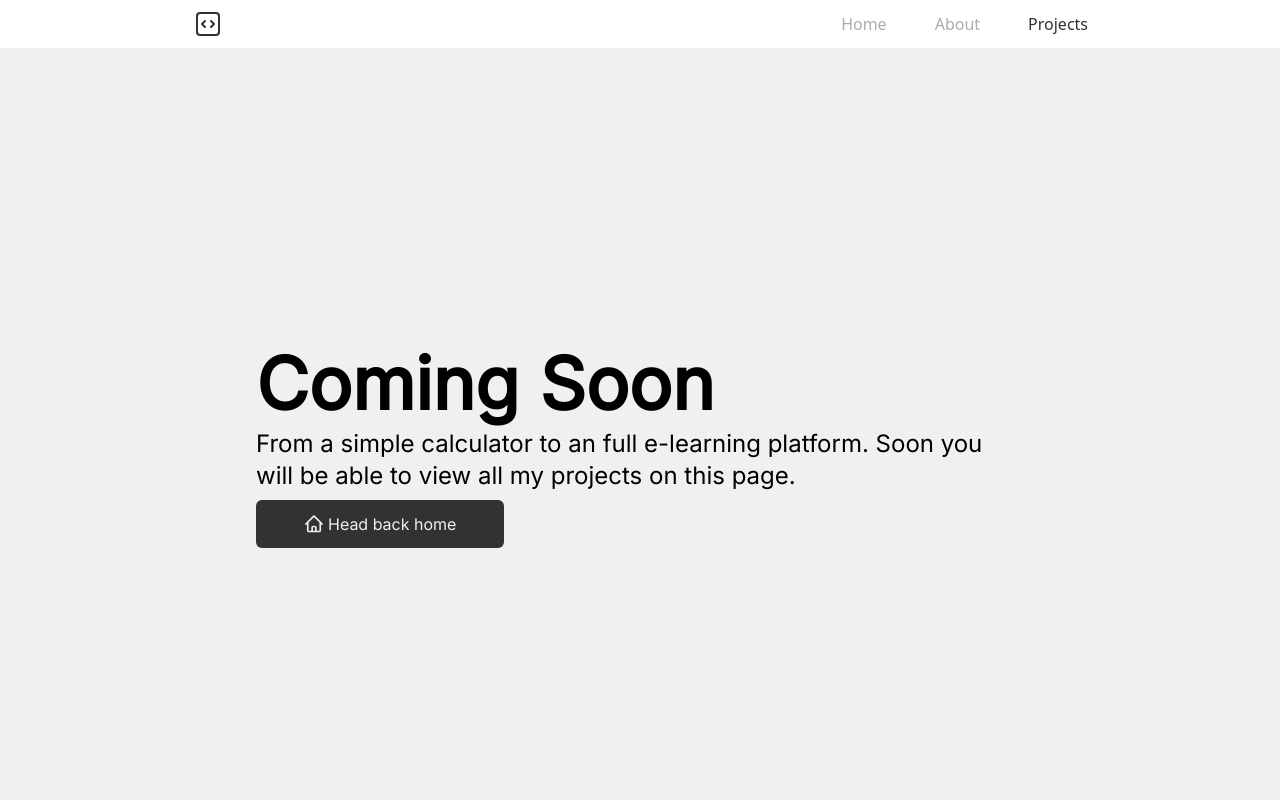
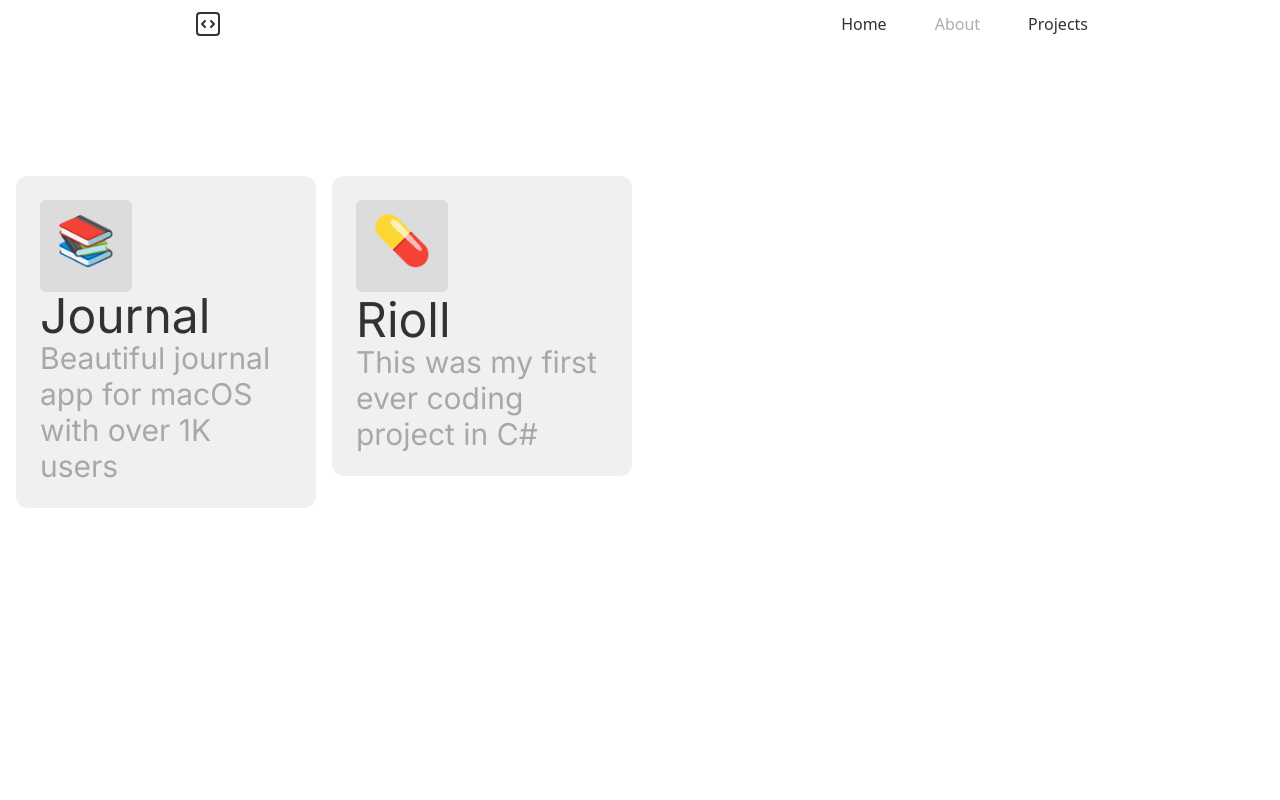
Before and after one commit to DennisCMoes/portfolio-v2, a Next.js app: page /projects in a window 1280 px wide. Shown: the top 800 px of the page. Built offline with nearby package versions, Linux system fonts and the light colour scheme.

Commit message:
Added a first draft of the project detail page

```diff
--- a/next.config.js
+++ b/next.config.js
@@ -1,6 +1,9 @@
 /** @type {import('next').NextConfig} */
 const nextConfig = {
   reactStrictMode: true,
+  images: {
+    domains: ['images.unsplash.com'],
+  },
 }
 
 module.exports = nextConfig
--- a/src/components/layout/navbar.tsx
+++ b/src/components/layout/navbar.tsx
@@ -38,19 +38,21 @@ export default function Navbar() {
         <div className="inline-flex items-center justify-between gap-4 md:gap-12">
           <Link
             href="/"
-            className={path === '/' ? ACTIVE_LINK : NOT_ACTIVE_LINK}
+            className={path.includes('/') ? ACTIVE_LINK : NOT_ACTIVE_LINK}
           >
             Home
           </Link>
           <Link
             href="/about"
-            className={path === '/about' ? ACTIVE_LINK : NOT_ACTIVE_LINK}
+            className={path.includes('/about') ? ACTIVE_LINK : NOT_ACTIVE_LINK}
           >
             About
           </Link>
           <Link
             href="/projects"
-            className={path === '/projects' ? ACTIVE_LINK : NOT_ACTIVE_LINK}
+            className={
+              path.includes('/projects') ? ACTIVE_LINK : NOT_ACTIVE_LINK
+            }
           >
             Projects
           </Link>
--- a/src/components/ui/project-card.tsx
+++ b/src/components/ui/project-card.tsx
@@ -1,15 +1,17 @@
 import Link from 'next/link'
+import Project from '@/types/Project'
 
 type Props = {
   icon: string
   title: string
   description: string
+  slug: string
 }
 
-export default function ProjectCard({ icon, title, description }: Props) {
+export default function ProjectCard({ icon, title, description, slug }: Props) {
   return (
     <Link
-      href="/projects"
+      href={`/projects/${slug}`}
       className="cursor-pointer bg-card-primary-light dark:bg-card-primary-dark w-full aspect-square rounded-xl p-6 inline-flex items-start justify-between flex-col md:hover:scale-105 transition-transform"
     >
       {/* TODO: Add darker color that's just darker than the card */}
--- a/src/data/projects.json
+++ b/src/data/projects.json
@@ -2,11 +2,39 @@
   {
     "icon": "📚",
     "title": "Journal",
-    "description": "Beautiful journal app for macOS with over 1K users"
+    "description": "Beautiful journal app for macOS with over 1K users",
+    "slug": "journal",
+    "tags": ["macOS", "Swift", "AppKit", "Cocoa", "Objective-C"],
+    "banner": "https://images.unsplash.com/photo-1461749280684-dccba630e2f6?ixlib=rb-4.0.3&ixid=MnwxMjA3fDB8MHxwaG90by1wYWdlfHx8fGVufDB8fHx8&auto=format&fit=crop&w=2069&q=80",
+    "content": [
+      "Lorem ipsum dolor sit amet, consectetur adipiscing elit. Fusce aliquam elementum urna, ut egestas arcu feugiat sit amet. Vestibulum mollis ultrices consectetur. Pellentesque dignissim, lacus at posuere dapibus, massa est convallis erat, ut commodo augue risus non lacus. Praesent vel nunc ante. Donec justo quam, auctor id elementum in, rutrum sed purus. Ut eget sapien sit amet arcu posuere pretium. Sed magna nisi, viverra nec lacus et, facilisis tempus ipsum. Sed ut dolor sed est maximus cursus. Suspendisse efficitur aliquet ante, eu dapibus sapien tincidunt vitae. Nullam tristique non urna in finibus.",
+
+      "Morbi vitae sapien id massa aliquam vehicula. Donec consequat feugiat tortor vitae fringilla. Morbi quis tellus aliquet, imperdiet leo sed, consectetur est. Suspendisse eget dictum ex. Phasellus ut lobortis eros, nec consequat ligula. Sed nec nisi congue, condimentum ante eu, porta est. Sed quis purus mi. Ut eget lacus luctus metus mattis maximus eu at nisl. Donec nec arcu sed lectus fringilla venenatis. Nulla et risus mauris.",
+
+      "Pellentesque hendrerit lacus dolor. Praesent commodo posuere ornare. Nunc pellentesque massa et enim lacinia aliquet. Mauris vel ligula ex. Donec et metus sagittis, sagittis elit id, porta tellus. Nunc lorem quam, posuere non magna quis, tempus semper nulla. Suspendisse potenti. Donec pretium, nunc vel tincidunt fermentum, eros risus volutpat justo, ut ornare sem risus ac erat. Interdum et malesuada fames ac ante ipsum primis in faucibus. Nullam auctor nisl risus, eu consequat risus pulvinar in. Integer tincidunt, tortor eget euismod ultrices, urna metus mollis orci, dignissim tempus tellus purus at purus. Vivamus aliquet lacus nisi, in hendrerit eros porta et.",
+
+      "Lorem ipsum dolor sit amet, consectetur adipiscing elit. Integer nibh lacus, imperdiet vel erat ac, sollicitudin rhoncus ipsum. Aliquam eu nisl sed leo dapibus vulputate nec non erat. Curabitur fringilla venenatis orci, eget efficitur odio vulputate ut. Curabitur tincidunt eleifend magna in viverra. Praesent euismod, velit eget semper volutpat, tellus arcu fermentum enim, eget vestibulum nunc arcu et justo. Ut ac porta justo, nec viverra ex. In vitae tortor turpis. Nulla non est et nisi tempus aliquet eu non justo. Nulla vitae ullamcorper dolor. Sed vehicula nisi vel risus molestie aliquam. Donec orci urna, tincidunt eu dolor ac, faucibus lacinia ante. Duis quis imperdiet est.",
+
+      "Proin neque eros, tristique sit amet metus ut, rhoncus vulputate arcu. Proin lacinia efficitur malesuada. Duis ut leo a arcu finibus semper. In pellentesque eget purus non placerat. Proin lacinia ac felis sit amet eleifend. Praesent a malesuada augue. Praesent in condimentum nisi."
+    ]
   },
   {
     "icon": "💊",
     "title": "Rioll",
-    "description": "This was my first ever coding project in C#"
+    "description": "This was my first ever coding project in C#",
+    "slug": "rioll",
+    "tags": ["macOS", "Swift", "AppKit", "Cocoa", "Objective-C"],
+    "banner": "https://images.unsplash.com/photo-1461749280684-dccba630e2f6?ixlib=rb-4.0.3&ixid=MnwxMjA3fDB8MHxwaG90by1wYWdlfHx8fGVufDB8fHx8&auto=format&fit=crop&w=2069&q=80",
+    "content": [
+      "Lorem ipsum dolor sit amet, consectetur adipiscing elit. Fusce aliquam elementum urna, ut egestas arcu feugiat sit amet. Vestibulum mollis ultrices consectetur. Pellentesque dignissim, lacus at posuere dapibus, massa est convallis erat, ut commodo augue risus non lacus. Praesent vel nunc ante. Donec justo quam, auctor id elementum in, rutrum sed purus. Ut eget sapien sit amet arcu posuere pretium. Sed magna nisi, viverra nec lacus et, facilisis tempus ipsum. Sed ut dolor sed est maximus cursus. Suspendisse efficitur aliquet ante, eu dapibus sapien tincidunt vitae. Nullam tristique non urna in finibus.",
+
+      "Morbi vitae sapien id massa aliquam vehicula. Donec consequat feugiat tortor vitae fringilla. Morbi quis tellus aliquet, imperdiet leo sed, consectetur est. Suspendisse eget dictum ex. Phasellus ut lobortis eros, nec consequat ligula. Sed nec nisi congue, condimentum ante eu, porta est. Sed quis purus mi. Ut eget lacus luctus metus mattis maximus eu at nisl. Donec nec arcu sed lectus fringilla venenatis. Nulla et risus mauris.",
+
+      "Pellentesque hendrerit lacus dolor. Praesent commodo posuere ornare. Nunc pellentesque massa et enim lacinia aliquet. Mauris vel ligula ex. Donec et metus sagittis, sagittis elit id, porta tellus. Nunc lorem quam, posuere non magna quis, tempus semper nulla. Suspendisse potenti. Donec pretium, nunc vel tincidunt fermentum, eros risus volutpat justo, ut ornare sem risus ac erat. Interdum et malesuada fames ac ante ipsum primis in faucibus. Nullam auctor nisl risus, eu consequat risus pulvinar in. Integer tincidunt, tortor eget euismod ultrices, urna metus mollis orci, dignissim tempus tellus purus at purus. Vivamus aliquet lacus nisi, in hendrerit eros porta et.",
+
+      "Lorem ipsum dolor sit amet, consectetur adipiscing elit. Integer nibh lacus, imperdiet vel erat ac, sollicitudin rhoncus ipsum. Aliquam eu nisl sed leo dapibus vulputate nec non erat. Curabitur fringilla venenatis orci, eget efficitur odio vulputate ut. Curabitur tincidunt eleifend magna in viverra. Praesent euismod, velit eget semper volutpat, tellus arcu fermentum enim, eget vestibulum nunc arcu et justo. Ut ac porta justo, nec viverra ex. In vitae tortor turpis. Nulla non est et nisi tempus aliquet eu non justo. Nulla vitae ullamcorper dolor. Sed vehicula nisi vel risus molestie aliquam. Donec orci urna, tincidunt eu dolor ac, faucibus lacinia ante. Duis quis imperdiet est.",
+
+      "Proin neque eros, tristique sit amet metus ut, rhoncus vulputate arcu. Proin lacinia efficitur malesuada. Duis ut leo a arcu finibus semper. In pellentesque eget purus non placerat. Proin lacinia ac felis sit amet eleifend. Praesent a malesuada augue. Praesent in condimentum nisi."
+    ]
   }
 ]
--- a/src/pages/about.tsx
+++ b/src/pages/about.tsx
@@ -41,6 +41,7 @@ export default function About() {
                 icon={project.icon}
                 title={project.title}
                 description={project.description}
+                slug={project.slug}
               />
             ))}
           </div>
--- a/src/pages/projects.tsx
+++ b/src/pages/projects.tsx
@@ -1,6 +1,9 @@
 import { Inter } from 'next/font/google'
 import Head from 'next/head'
 import Link from 'next/link'
+
+import ProjectData from '@/data/projects.json'
+import ProjectCard from '@/components/ui/project-card'
 
 const inter = Inter({ subsets: ['latin'], weight: '400' })
 
@@ -12,35 +15,12 @@ export default function Projects() {
         <title>Projects | Coming soon</title>
       </Head>
       <main
-        className={`${inter.className} bg-primary-light min-h-screen flex items-center justify-center p-4`}
+        className={`${inter.className} bg-background-light text-secondary-light dark:bg-background-dark dark:text-secondary-dark min-h-screen px-4 py-12 md:py-32`}
       >
-        <div className="max-w-3xl space-y-2">
-          <p className="text-7xl font-semibold">Coming Soon</p>
-          <p className="text-2xl">
-            From a simple calculator to an full e-learning platform. Soon you
-            will be able to view all my projects on this page.
-          </p>
-          <Link
-            href="/"
-            className="inline-flex flex-row items-center justify-center bg-secondary-light text-primary-light py-3 px-12 rounded-md"
-          >
-            <svg
-              aria-hidden="true"
-              fill="none"
-              stroke="currentColor"
-              strokeWidth="2"
-              viewBox="0 0 24 24"
-              xmlns="http://www.w3.org/2000/svg"
-              className="w-5 h-5 mr-1"
-            >
-              <path
-                d="M2.25 12l8.954-8.955c.44-.439 1.152-.439 1.591 0L21.75 12M4.5 9.75v10.125c0 .621.504 1.125 1.125 1.125H9.75v-4.875c0-.621.504-1.125 1.125-1.125h2.25c.621 0 1.125.504 1.125 1.125V21h4.125c.621 0 1.125-.504 1.125-1.125V9.75M8.25 21h8.25"
-                strokeLinecap="round"
-                strokeLinejoin="round"
-              ></path>
-            </svg>
-            Head back home
-          </Link>
+        <div className="grid grid-cols-1 md:grid-cols-4 gap-4">
+          {ProjectData.map((project, index) => (
+            <ProjectCard key={index} {...project} />
+          ))}
         </div>
       </main>
     </>
--- /dev/null
+++ b/src/pages/projects/[slug].tsx
@@ -0,0 +1,56 @@
+import Head from 'next/head'
+import { Inter } from 'next/font/google'
+import { useEffect, useState } from 'react'
+
+import ProjectData from '@/data/projects.json'
+import { useRouter } from 'next/router'
+import ElongatedImage from '@/components/ui/elongated-image'
+
+const inter = Inter({ subsets: ['latin'], weight: '400' })
+
+export default function ProjectDetail() {
+  const router = useRouter()
+  const [project, setProject] = useState<any>(null)
+
+  useEffect(() => {
+    setProject(
+      ProjectData.find((item: any) => item.slug === router.query.slug)!
+    )
+  }, [router.query.slug])
+
+  return (
+    <>
+      <Head>
+        <title>{project ? project.title : 'Project'}</title>
+      </Head>
+      <main
+        className={`${inter.className} bg-background-light text-secondary-light dark:bg-background-dark dark:text-secondary-dark min-h-screen px-4 py-12 md:py-32`}
+      >
+        <section className="max-w-4xl mx-auto space-y-12 text-2xl md:text-2xl">
+          {!project ? (
+            <div>
+              <p>LOADING...</p>
+            </div>
+          ) : (
+            <div className="space-y-4">
+              <div>
+                <p className="text-5xl">{project.title}</p>
+                <div className="flex flex-row gap-4 text-lg">
+                  {project.tags.map((tag: any, index: any) => (
+                    <p key={index}>{tag}</p>
+                  ))}
+                </div>
+              </div>
+              <ElongatedImage image={project.banner} />
+              <div className="space-y-4">
+                {project.content.map((item: any, index: number) => (
+                  <p key={index}>{item}</p>
+                ))}
+              </div>
+            </div>
+          )}
+        </section>
+      </main>
+    </>
+  )
+}
--- /dev/null
+++ b/src/types/Project.ts
@@ -0,0 +1,14 @@
+export default interface Props {
+  icon: string
+  title: string
+  description: string
+  slug: string
+  content: ContentSection[]
+}
+
+interface ContentSection {
+  content: string
+  type: ContentType
+}
+
+type ContentType = 'text' | 'header' | 'image'
```
Also changed, not shown: src/components/ui/elongated-image.tsx (+8 -4 lines).
